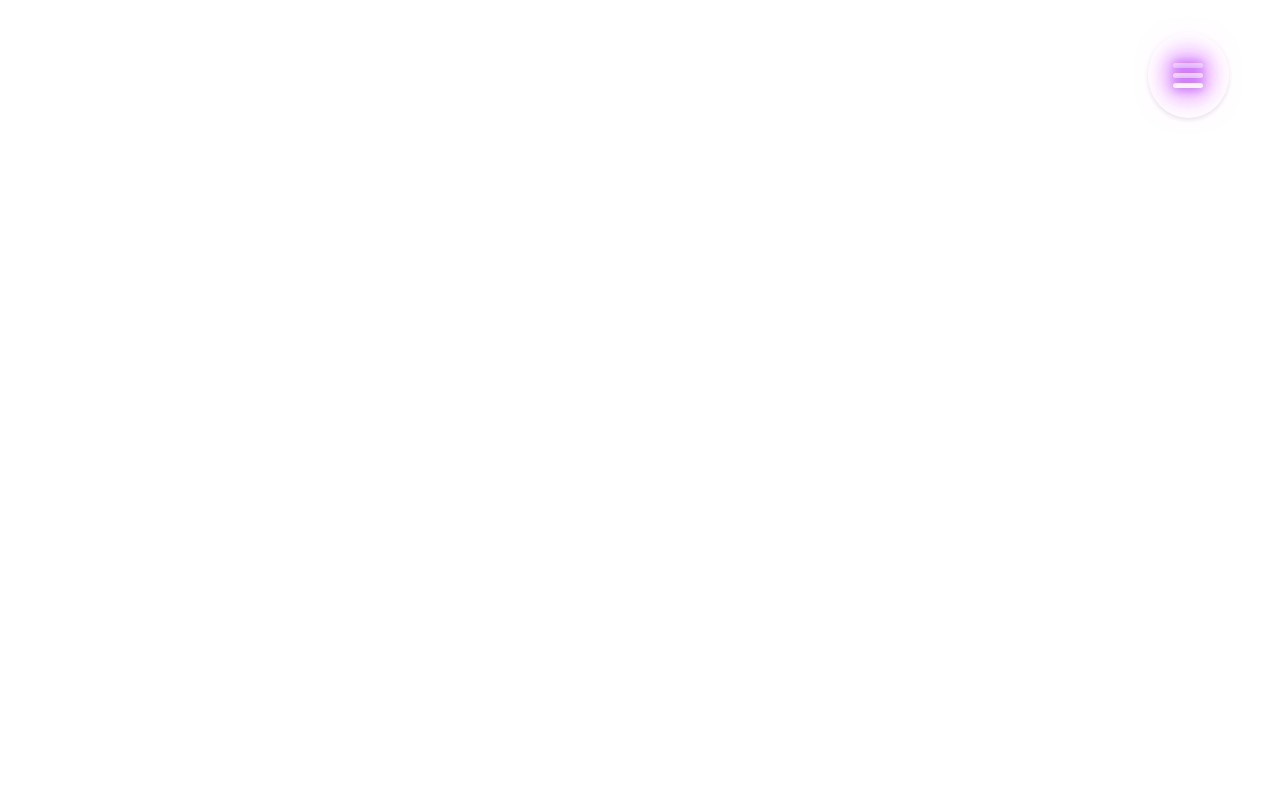
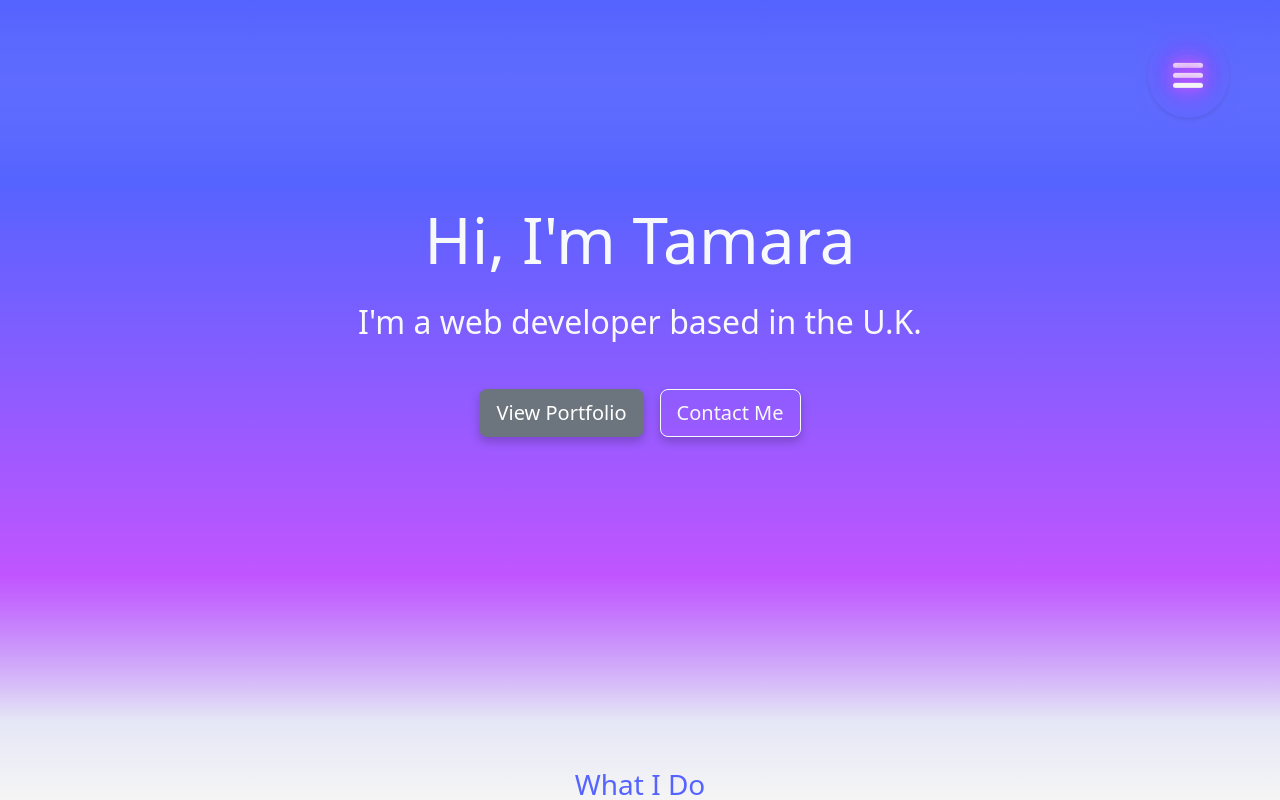
Before and after one commit to TamaraJoniec/React-Portfolio, a React (Create React App) app: page / in a window 1280 px wide. Built offline with nearby package versions, Linux system fonts and the light colour scheme; the HTML template or start-up script is replaced by a standard one.

Commit message:
fixed links

```diff
--- a/src/App.js
+++ b/src/App.js
@@ -9,17 +9,17 @@ import './styles.css';
 
 function App() {
   return (
-    <Router>
+    <Router basename="/">
       <div>
         <NavTabs />
         {/* Wrap Route elements in a Routes component */}
-        <Routes basename="/React-Portfolio/">
+        <Routes>
           {/* Define routes using the Route component to render different page components at different paths */}
           {/* Define a default route that will render the Home component */}
-          <Route path="/React-Portfolio/" element={<Home />} />
-          <Route path="/React-Portfolio/project-gallery/" element={<ProjectGallery projects={projectsData} />} />
+          <Route path="/" element={<Home />} />
+          <Route path="/project-gallery/" element={<ProjectGallery projects={projectsData} />} />
           {/* Define a route that will have descendant routes */}
-          <Route path="/React-Portfolio/contact/" element={<Contact />} />
+          <Route path="/contact/" element={<Contact />} />
         </Routes>
       </div>
     </Router>
--- a/src/components/NavTabs.js
+++ b/src/components/NavTabs.js
@@ -1,4 +1,5 @@
 import React, { useState, useRef, useEffect } from 'react';
+
 import 'bootstrap-icons/font/bootstrap-icons.css';
 
 function NavTabs() {
@@ -31,10 +32,9 @@ function NavTabs() {
         <span className="bar"></span>
         <span className="bar"></span>      </button>
       <ul style={{ transform: navOpen ? 'translateX(0)' : 'translateX(100%)' }}>
-        <li><a href="/React-Portfolio/">Home</a></li>
-        <li><a href="/React-Portfolio/#about">About</a></li>
-        <li><a href="/React-Portfolio/project-gallery/">Portfolio</a></li>
-        <li><a href="/React-Portfolio/contact/">Contact</a></li>
+        <li><a href="/">Home</a></li>
+        <li><a href="/project-gallery/">Portfolio</a></li>
+        <li><a href="/contact/">Contact</a></li>
       </ul>
     </div>
   );
--- a/src/components/pages/ProjectGallery.js
+++ b/src/components/pages/ProjectGallery.js
@@ -57,6 +57,7 @@ function ProjectGallery(props) {
       <br />
       <br />
     </Container>
+    <div style={{height: 50}}></div>
     <Footer />
     </div>
   );
```
